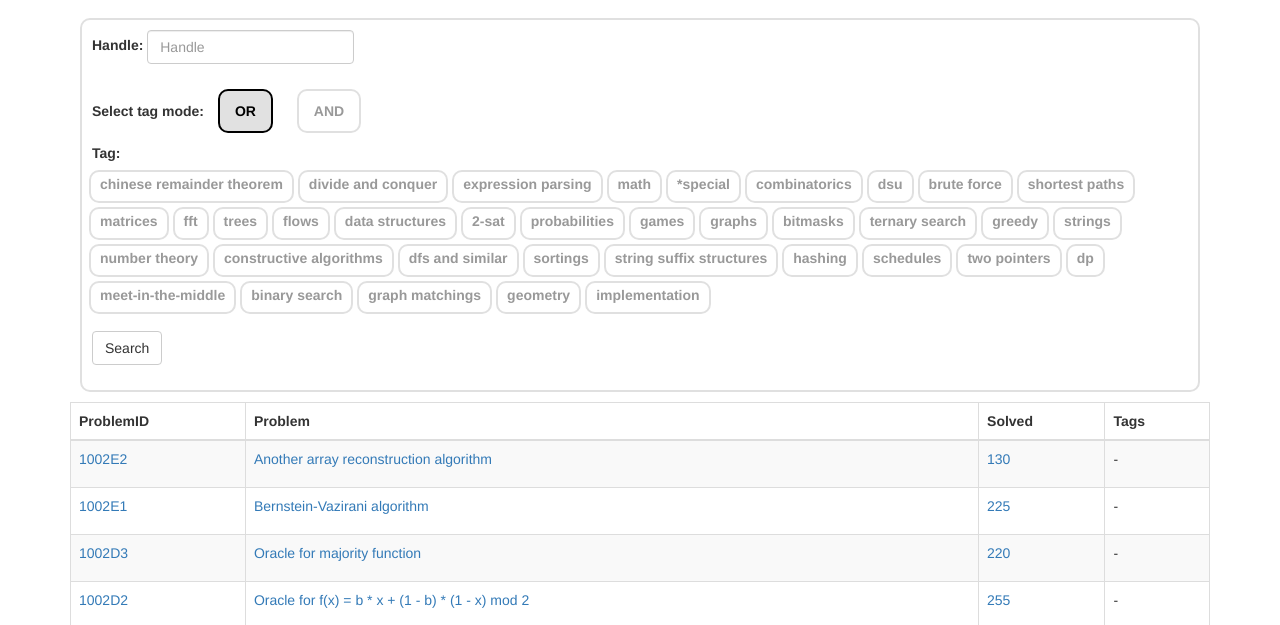
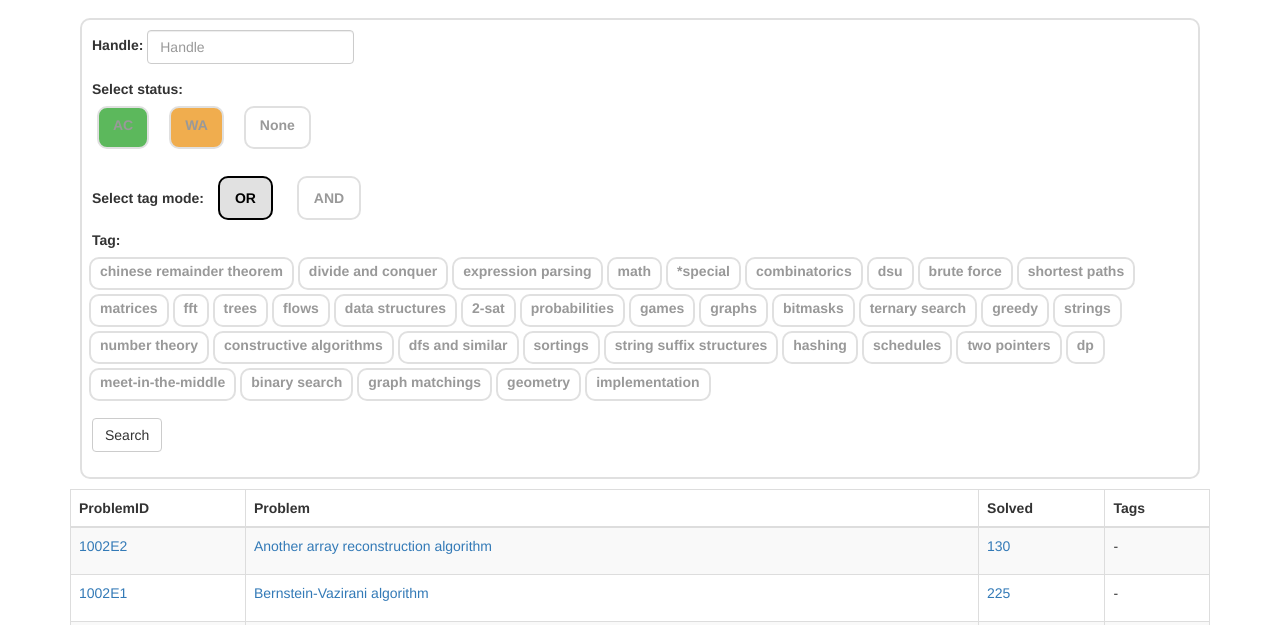
Before and after one commit to tookunn1213/codeforces-tool, a plain HTML site: page index.html in a window 1280 px wide. Shown: the part 174-799 px from the top of the page. Drawn offline with nearby package versions, Linux system fonts and the light colour scheme.

Commit message:
[add] select status condition

```diff
--- a/css/codeforces-tool.css
+++ b/css/codeforces-tool.css
@@ -26,19 +26,66 @@
     background-color: #E1E1E1
 }
 
-ul#tag-list li label {
+#tag-list li label {
     color: #999999;
     padding: 0px 5px;
     cursor: pointer;
     user-select: none;
 }
 
-ul#tag-list li label.checked {
+#tag-list li label.checked {
     color: #000000;
 }
 
-ul#tag-list li input.tag {
+#tag-list li input.tag {
     display: none;
+}
+
+#status-list li {
+    border-radius: 10px;
+    border: 2px solid #e0e0e0;
+    padding: 2px 4px;
+    margin: 2px 10px;
+    cursor: pointer;
+    color: #999999;
+    background-color: #FFFFFF;
+}
+
+#status-list li:hover {
+    border: 2px solid #888888;
+}
+
+#status-list li.checked {
+    border: 2px solid #000000;
+    background-color: #E1E1E1
+}
+
+#status-list li input.status {
+    display: none;
+}
+
+#status-list li label {
+    color: #999999;
+    padding: 5px 10px;
+    cursor: pointer;
+    user-select: none;
+}
+
+#status-list li label.checked {
+    color: #000000;
+}
+
+#status-list #status-ac {
+    color: #fff;
+    background-color: #5cb85c;
+}
+
+#status-list #status-wa {
+    background-color: #f0ad4e;
+}
+
+#status-list #status-none {
+    background-color: #fff;
 }
 
 .problem-tag {
--- a/index.html
+++ b/index.html
@@ -26,6 +26,10 @@
                 <div class="form-inline form-group">
                     <label for="handle">Handle:</label>
                     <input type="text" id="handle" name="handle" class="form-control" placeholder="Handle">
+                </div>
+                <div class="form-inline form-group">
+                    <label for="select-status">Select status: </label>
+                    <ul id="status-list" class="list-inline"></ul>
                 </div>
                 <div class="form-inline form-group">
                     <div class="radio-tag-block">
--- a/javascript/codeforces.js
+++ b/javascript/codeforces.js
@@ -28,9 +28,35 @@ $(document).ready(function() {
         });
     }
 
+    showStatus();
     showAllTag(checked_tags);
     showProblems(api_params, checked_tags, tag_mode);
 });
+
+function showStatus() {
+    let status_id_list      = ["ac", "wa", "none"];
+    let status_name_list    = ["AC", "WA", "None"];
+
+    let $ul = $("#status-list");
+    status_id_list.forEach(function(status_id, index){
+        let $li         = $("<li></li>", {
+            id: "status-" + status_id
+        });
+        let $label      = $("<label></label>");
+        let $checkbox   = $("<input>", {
+            type:   "checkbox",
+            // id:     "status-" + status_id,
+            class:  "form-control status",
+            name:   "status",
+            value:  status_id,
+        });
+        $label.text(status_name_list[index]);
+
+        $li.append($label);
+        $li.append($checkbox);
+        $ul.append($li);
+    });
+}
 
 function getQueryString() {
     let query_str = decodeURI(window.location.search);
@@ -267,6 +293,20 @@ $("ul#tag-list").on("click", "li", function() {
     }
 });
 
+$("ul#status-list").on("click", "li", function() {
+    if ($(this).hasClass("checked")) {
+        $(this).removeClass("checked");
+
+        $(this).find("input[name=status]:checked").prop("checked", false);
+        $(this).find("label").removeClass("checked");
+    } else {
+        $(this).addClass("checked");
+
+        $(this).find("input[name=status]:not(:checked)").prop("checked", true);
+        $(this).find("label").addClass("checked");
+    }
+});
+
 $("#radio-or-tag").change(function() {
     if ($(this).is(":checked")) {
         checkedOrTag();
```
